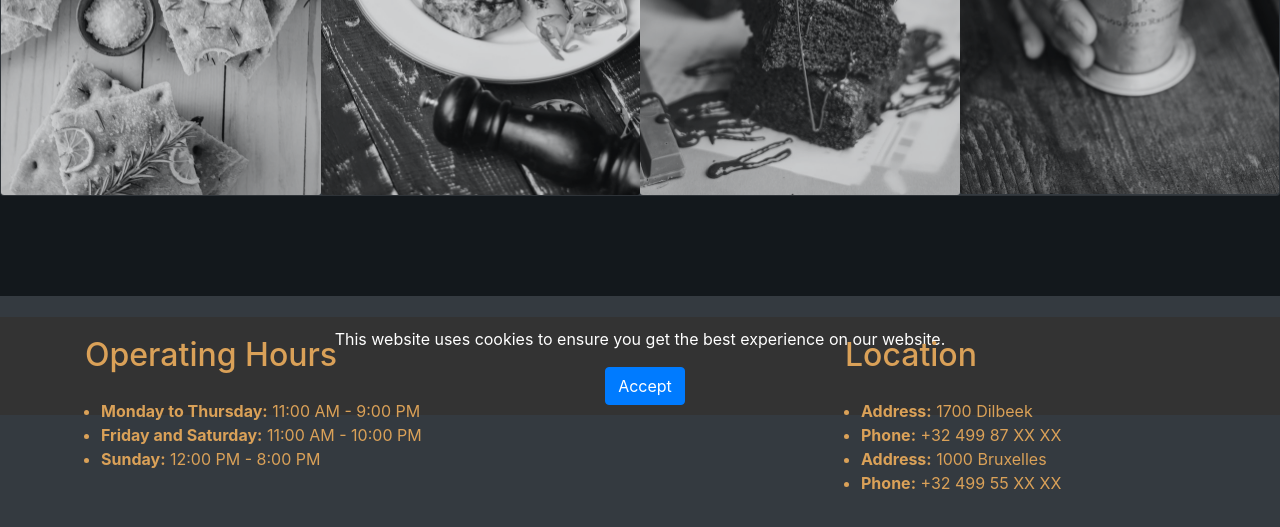
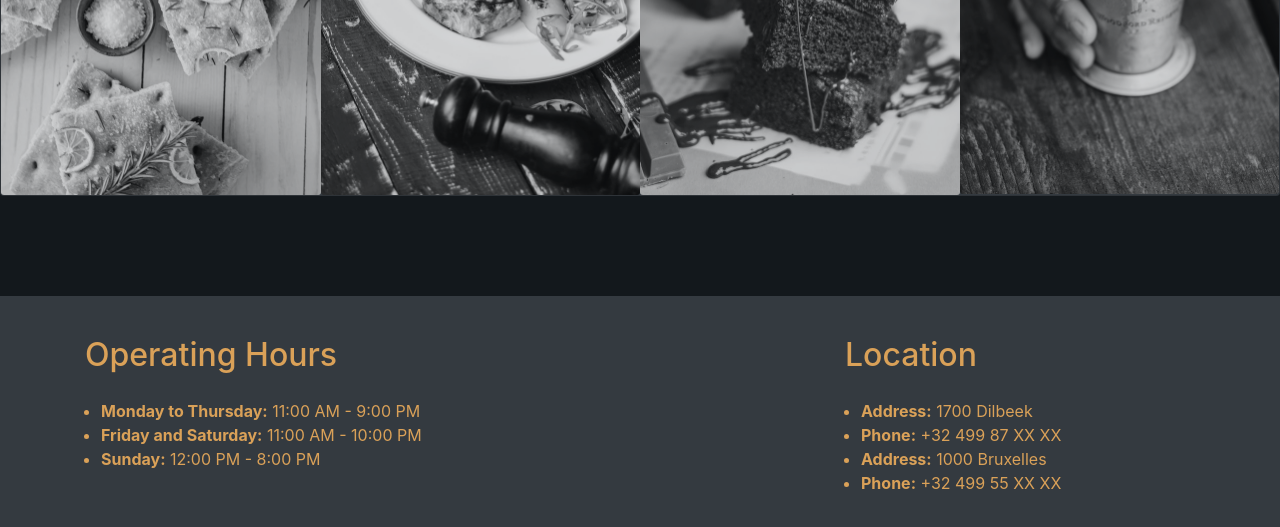
Before and after one commit to RusuOnisim/restaurant-css-framework, a plain HTML site: page Menu.html in a window 1280 px wide. Shown: the part 385-912 px from the top of the page. Drawn offline with nearby package versions, Linux system fonts and the light colour scheme.

Commit message:
menu change

```diff
--- a/Menu.html
+++ b/Menu.html
@@ -55,28 +55,9 @@
       letter-spacing: 5px;
       font-weight: bold;
     }
-    .cookie-notification {
-  position: fixed;
-  bottom: 0;
-  left: 0;
-  right: 0;
-  background-color: #333;
-  color: #fff;
-  padding: 10px;
-  text-align: center;
-  display: none;
-}
-
-#accept-cookie {
-  margin-left: 10px;
-}
   </style>
 
   <body>
-    <div id="cookie-notification" class="cookie-notification">
-      <p>This website uses cookies to ensure you get the best experience on our website.</p>
-      <button id="accept-cookie" class="btn btn-primary">Accept</button>
-    </div>
     <nav class="navbar navbar-expand-lg fixed-top navbar-light bg-dark">
       <div class="container-fluid">
         <a
@@ -197,42 +178,5 @@
         </div>
       </div>
     </footer>
-    <script>
-      document.addEventListener("DOMContentLoaded", function () {
-        const cookieNotification = document.getElementById("cookie-notification");
-        const acceptCookieButton = document.getElementById("accept-cookie");
-
-        // Check if the user has already accepted the cookie
-        if (!getCookie("cookieAccepted")) {
-          cookieNotification.style.display = "block";
-        }
-
-        // Function to set a cookie
-        function setCookie(name, value, days) {
-          const expires = new Date();
-          expires.setTime(expires.getTime() + days * 24 * 60 * 60 * 1000);
-          document.cookie = `${name}=${value};expires=${expires.toUTCString()};path=/`;
-        }
-
-        // Function to get a cookie
-        function getCookie(name) {
-          const cookieName = `${name}=`;
-          const cookies = document.cookie.split(';');
-          for (let i = 0; i < cookies.length; i++) {
-            let cookie = cookies[i].trim();
-            if (cookie.indexOf(cookieName) === 0) {
-              return cookie.substring(cookieName.length, cookie.length);
-            }
-          }
-          return null;
-        }
-
-        // Event listener for accepting the cookie
-        acceptCookieButton.addEventListener("click", function () {
-          setCookie("cookieAccepted", "true", 365); // Set the cookie for 1 year
-          cookieNotification.style.display = "none";
-        });
-      });
-    </script>
   </body>
 </html>
```
